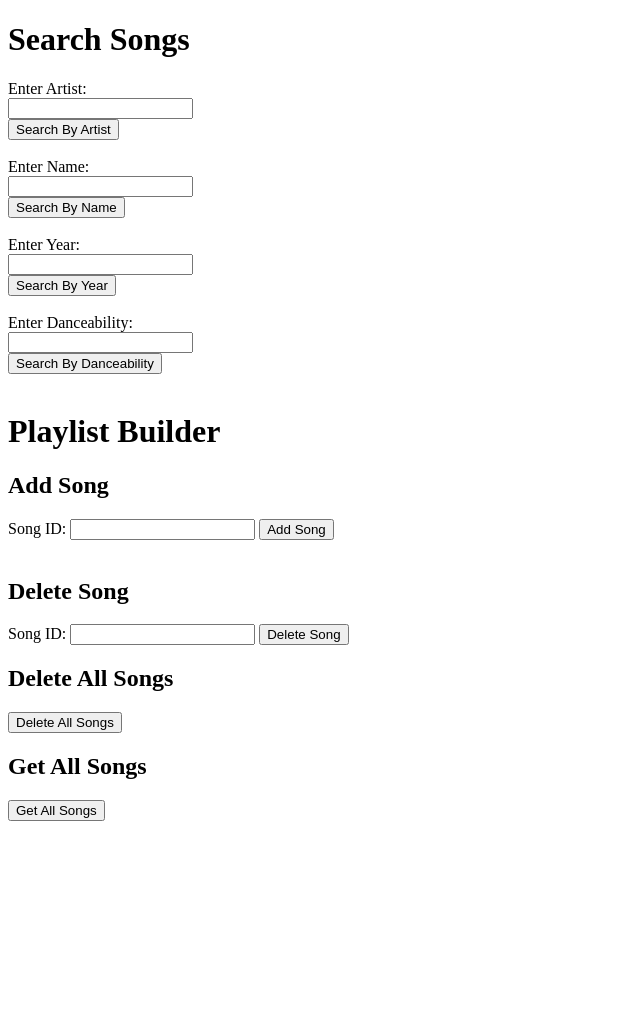
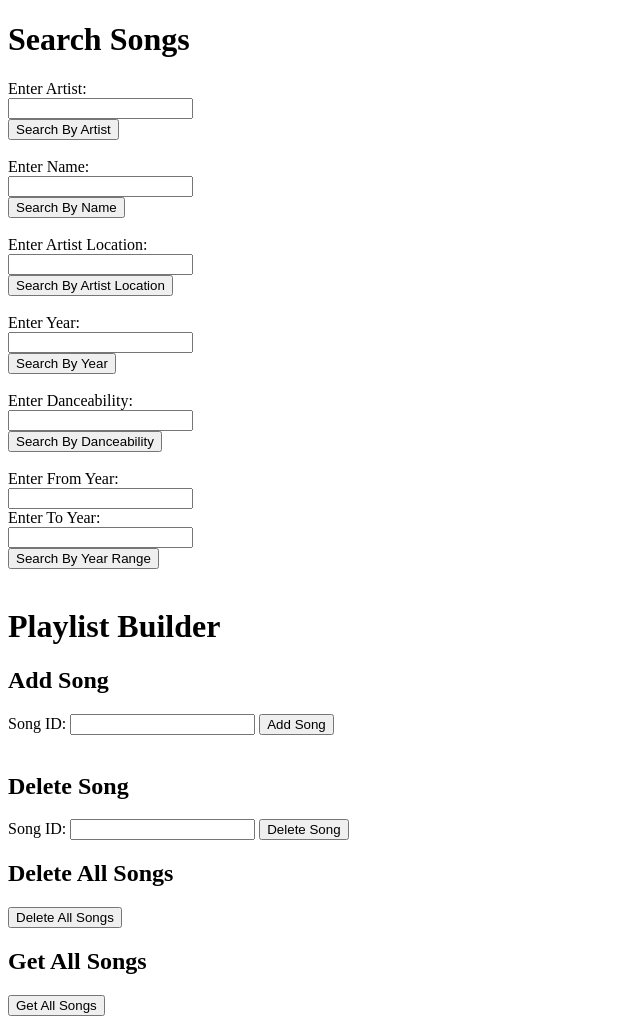
Before and after one commit to ganesh-0806/SongSearch, a Flask app: template server/templates/playlist.html in a window 1280 px wide. Shown: the whole page, without its empty margins (0-640 px from the left). Before the commit the page ends 821 px from the top, so only its background shows below. Run offline with Flask 3, Linux system fonts and the light colour scheme; the template is opened without the code that fills it, so the values that code supplies are empty.

Commit message:
Added two functions search_by_year_range and by artist_location

```diff
--- a/server/templates/playlist.html
+++ b/server/templates/playlist.html
@@ -23,6 +23,14 @@
                 <button type="submit" id="view-button-name">Search By Name</button>
             </form>
             </br>
+            <form action="/readbylocation" method="post">
+                <label for="view-artist-location">Enter Artist Location:</label>
+                </br>
+                <input type="text" id="view-artist-location" name="view-value-location">
+                </br>
+                <button type="submit" id="view-button-artist-location">Search By Artist Location</button>
+            </form>
+            </br>
             <form action="/readbyyear" method="post">
                 <label for="view-song-year">Enter Year:</label>
                 </br>
@@ -37,6 +45,18 @@
                 <input type="text" id="view-song-dance" name="view-value-dance">
                 </br>
                 <button type="submit" id="view-button-dance">Search By Danceability</button>
+            </form>
+            </br>
+            <form action="/readbyyearrange" method="post">
+                <label for="view-song-year-from">Enter From Year:</label>
+                </br>
+                <input type="text" id="view-song-year-from" name="view-value-year-from">
+                </br>
+                <label for="view-song-year-to">Enter To Year:</label>
+                </br>
+                <input type="text" id="view-song-year-to" name="view-value-year-to">
+                </br>
+                <button type="submit" id="view-button-year-range">Search By Year Range</button>
             </form>
         </div>
         </br>
```
Also changed, not shown: server/views.py (+40 -0 lines).
